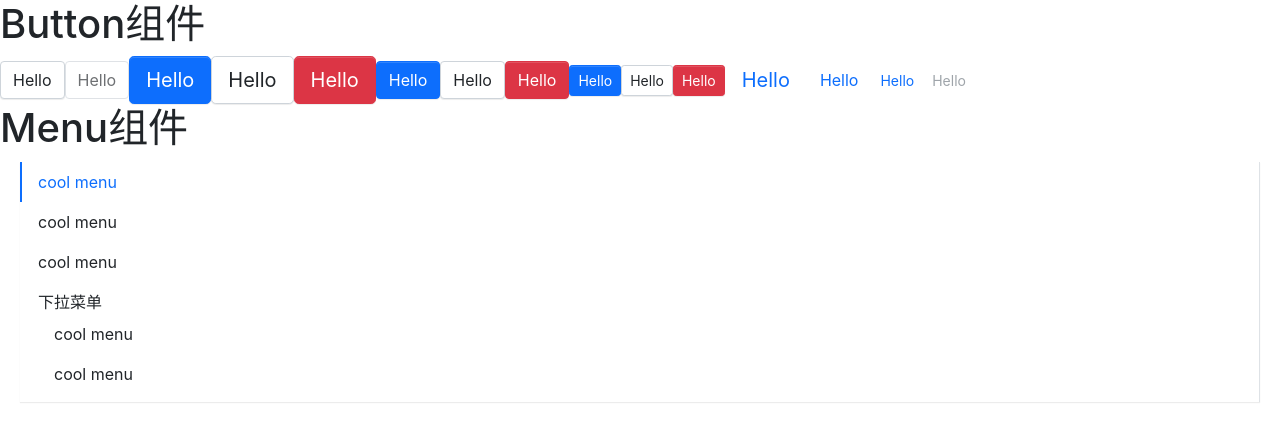
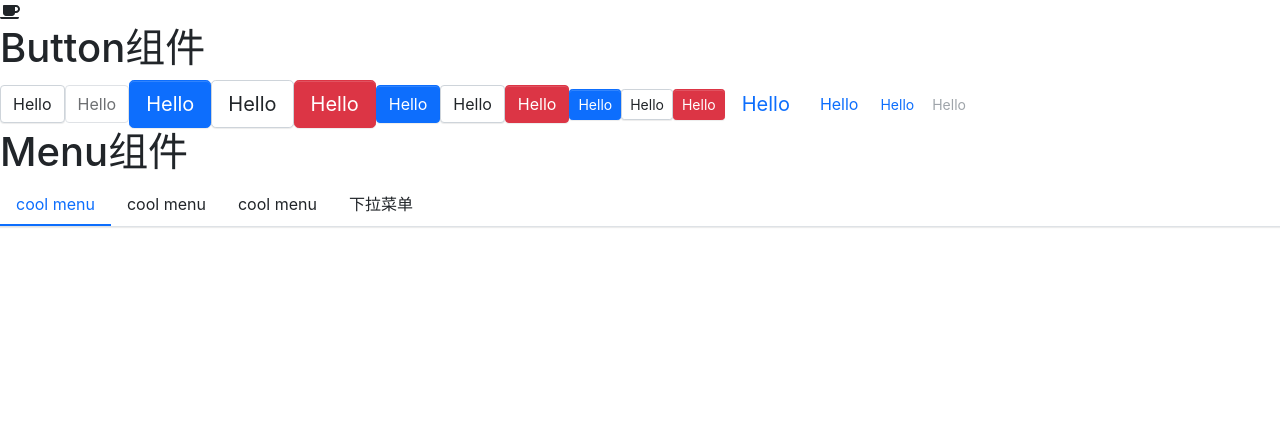
Before and after one commit to adekang/benas-react-ui, a React (Create React App) app: page / in a window 1280 px wide. Shown: the top 442 px of the page. Built offline with nearby package versions, Linux system fonts and the light colour scheme.

Commit message:
引入 FontAwesomeIcon

```diff
--- a/package.json
+++ b/package.json
@@ -3,6 +3,9 @@
   "version": "0.1.0",
   "private": true,
   "dependencies": {
+    "@fortawesome/fontawesome-svg-core": "^1.2.35",
+    "@fortawesome/free-solid-svg-icons": "^5.15.3",
+    "@fortawesome/react-fontawesome": "^0.1.14",
     "@testing-library/jest-dom": "^5.11.4",
     "@testing-library/react": "^11.1.0",
     "@testing-library/user-event": "^12.1.10",
--- a/src/App.tsx
+++ b/src/App.tsx
@@ -2,10 +2,13 @@
 import './styles/index.scss';
 import ButtonDemo from './components/Button/ButtonDemo';
 import MenuDemo from './components/Menu/MenuDemo';
+import {FontAwesomeIcon} from '@fortawesome/react-fontawesome';
+import {faCoffee} from '@fortawesome/free-solid-svg-icons';
 
 function App() {
   return (
     <div>
+      <FontAwesomeIcon icon={faCoffee}/>
       <ButtonDemo/>
       <MenuDemo/>
     </div>
--- a/src/components/Menu/MenuDemo.tsx
+++ b/src/components/Menu/MenuDemo.tsx
@@ -7,7 +7,7 @@
   return (
     <div>
       <h1>Menu组件</h1>
-      <Menu defaultIndex="0" mode={'vertical'} defaultOpenSubMenus={['3']}>
+      <Menu defaultIndex="0" defaultOpenSubMenus={['3']}>
         <MenuItem>
           cool menu
         </MenuItem>
--- a/src/components/Menu/menuItem.tsx
+++ b/src/components/Menu/menuItem.tsx
@@ -22,7 +22,6 @@
     if (context.onSelect && !disabled && (typeof index === 'string')) {
       context.onSelect(index);
     }
-    alert(index);
   };
   return (
     <li className={classes} style={style} onClick={handleClick}>
```
Also changed, not shown: 2 other files (tests, documents, lock files or other folders).
